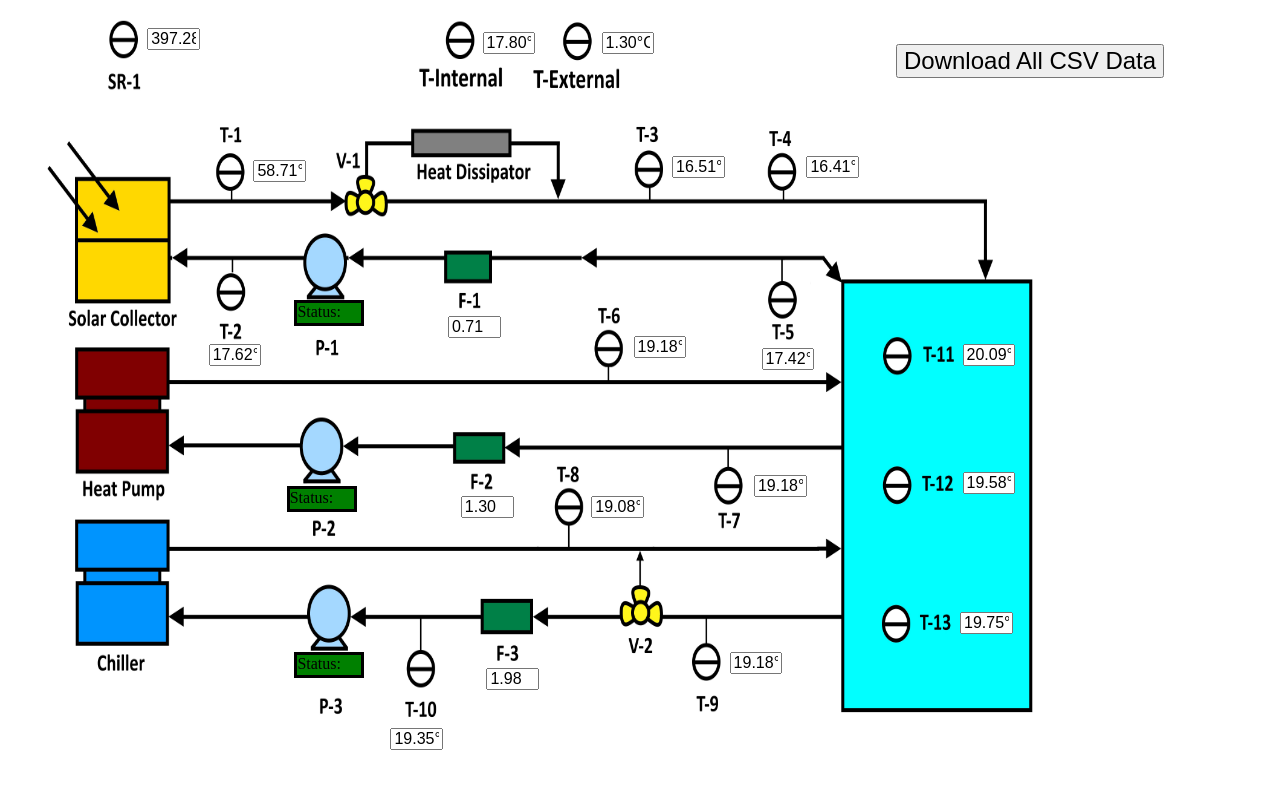
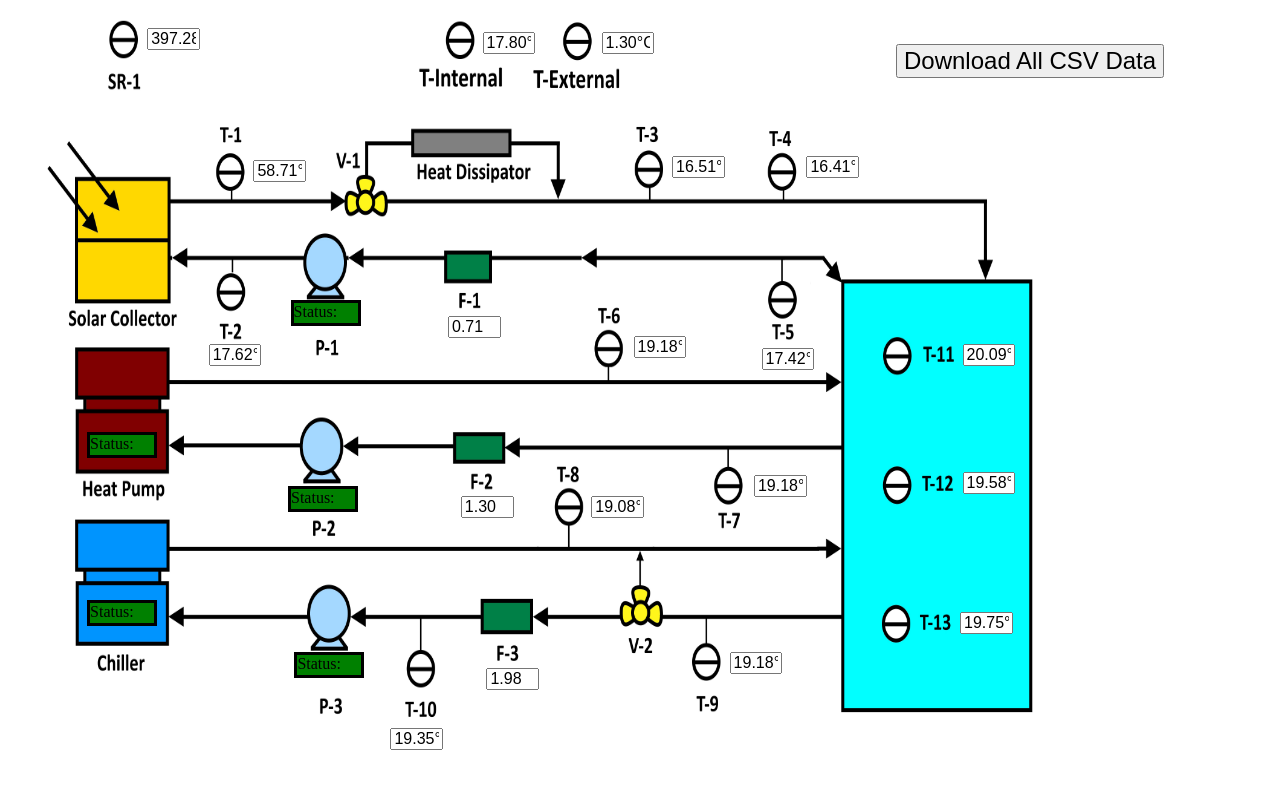
Before and after one commit to 1n48yg/ubc-ists-monitor, a plain HTML site: page index.html in a window 1280 px wide. Shown: the part 92-880 px from the top of the page. Drawn offline with nearby package versions, Linux system fonts and the light colour scheme.

Commit message:
Prototyped heat pump and chiller sensor status code

```diff
--- a/index.html
+++ b/index.html
@@ -67,6 +67,9 @@
             <div id="p2_status_indicator">Status: Off</div>
             <div id="p3_status_indicator">Status: Off</div>
 
+            <div id="heat_pump_status_indicator">Status: Off</div>
+            <div id="chiller_status_indicator">Status: Off</div>
+
             <a id = "csv_raw_download_button_container" href="/data.csv" download="data.csv">
                 <button id = "csv_raw_download_button">Download All CSV Data</button>
             </a>
--- a/main-output-positions.css
+++ b/main-output-positions.css
@@ -208,7 +208,7 @@ The following are positions for the flow sensors.
     position: absolute;
     background-color: RED;
     top: 39%;
-    left: 23%;
+    left: 22.7%;
     width: 5%;
     height: 2.5%;
     border-style: solid;
@@ -219,7 +219,7 @@ The following are positions for the flow sensors.
     position: absolute;
     background-color: RED;
     top: 62.2%;
-    left: 22.4%;
+    left: 22.5%;
     width: 5%;
     height: 2.5%;
     border-style: solid;
@@ -231,6 +231,28 @@ The following are positions for the flow sensors.
     background-color: RED;
     top: 83%;
     left: 23%;
+    width: 5%;
+    height: 2.5%;
+    border-style: solid;
+    font-size: 2vh;
+}
+
+#heat_pump_status_indicator {
+    position: absolute;
+    background-color: RED;
+    top: 55.5%;
+    left:6.8%;
+    width: 5%;
+    height: 2.5%;
+    border-style: solid;
+    font-size: 2vh;
+}
+
+#chiller_status_indicator {
+    position: absolute;
+    background-color: RED;
+    top: 76.5%;
+    left:6.8%;
     width: 5%;
     height: 2.5%;
     border-style: solid;
--- a/script.js
+++ b/script.js
@@ -25,7 +25,7 @@ var intervalId = window.setInterval(function(){
 
                         var tsensor = new Array(15).fill(0);;
                         var f1,f2,f3,sr1;
-                        var p1_status, p2_status, p3_status;
+                        var p1_status, p2_status, p3_status, heat_pump_status, chiller_status;
 
                         // Cutting up the line which contains data for every sensor, into integers representing the
                         // data of every specific sensor.
@@ -125,6 +125,24 @@ var intervalId = window.setInterval(function(){
                             {
                                 p3_status = false;
                             }
+
+                            // // Heat pump status checking
+                            // if (heat pump condition)
+                            // {
+                                heat_pump_status = true;
+                            // } else
+                            // {
+                            //     heat_pump_status = false;
+                            // }
+                            //
+                            // // Chiller status checking
+                            // if (chiller condition)
+                            // {
+                                chiller_status = true;
+                            // } else
+                            // {
+                            //     chiller_status = false;
+                            // }
                         }
 
                         if (current_temperature_mode == "celsius")
@@ -176,6 +194,26 @@ var intervalId = window.setInterval(function(){
                            document.getElementById('p3_status_indicator').style.backgroundColor = "GREEN";
                        }
 
+                      if (heat_pump_status == 0)
+                      {
+                          document.getElementById('heat_pump_status_indicator').innerHTML = "Status: Off";
+                          document.getElementById('heat_pump_status_indicator').style.backgroundColor = "RED";
+                      } else if (heat_pump_status == 1)
+                      {
+                          document.getElementById('heat_pump_status_indicator').innerHTML = "Status: On";
+                          document.getElementById('heat_pump_status_indicator').style.backgroundColor = "GREEN";
+                      }
+
+                      if (chiller_status == 0)
+                      {
+                          document.getElementById('chiller_status_indicator').innerHTML = "Status: Off";
+                          document.getElementById('chiller_status_indicator').style.backgroundColor = "RED";
+                      } else if (chiller_status == 1)
+                      {
+                          document.getElementById('chiller_status_indicator').innerHTML = "Status: On";
+                          document.getElementById('chiller_status_indicator').style.backgroundColor = "GREEN";
+                      }
+
                         document.getElementById('serialReadBuffer').innerHTML = "";
 
                     }, 'text');
```
